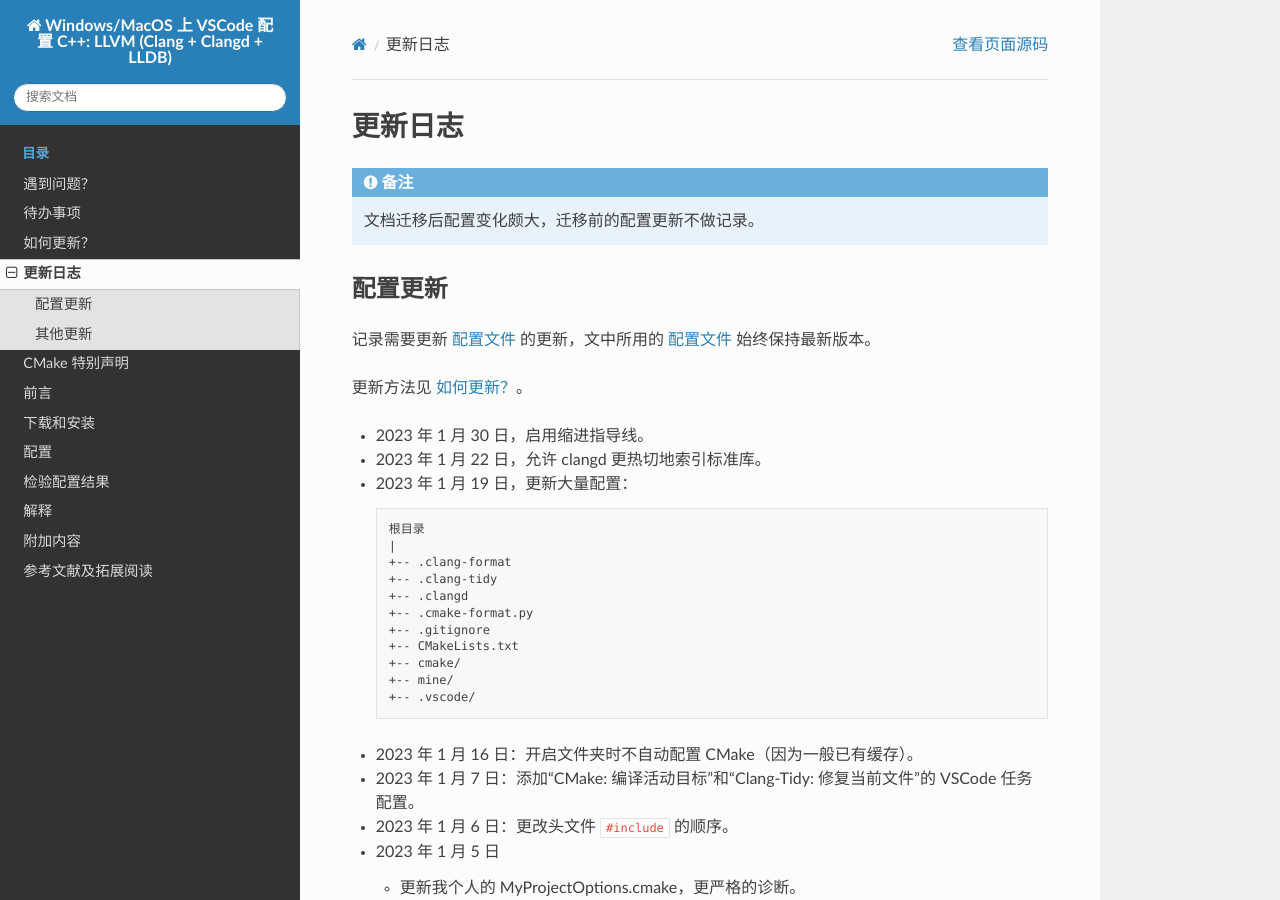
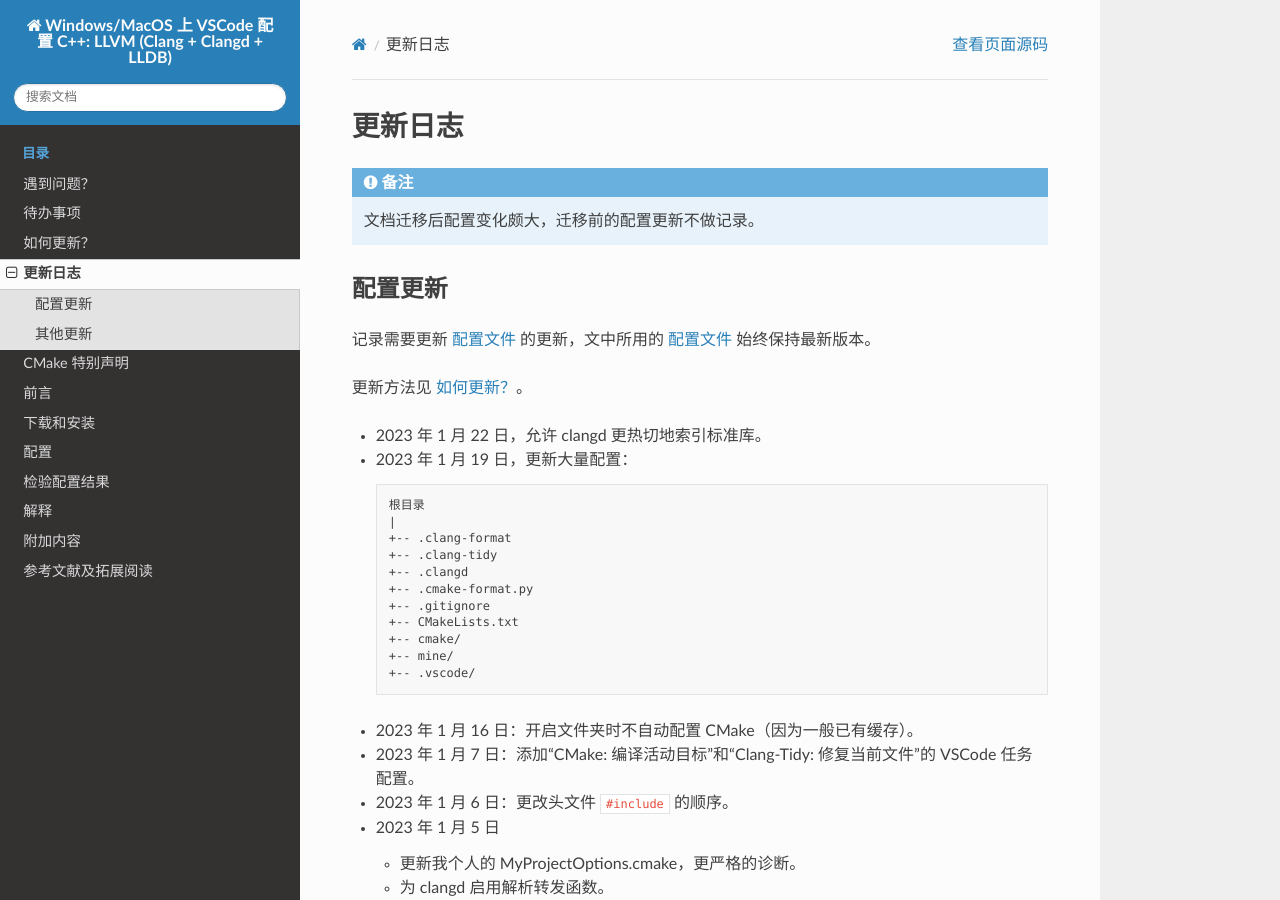
Before and after one commit to FeignClaims/vscode_cpp_starter, a Sphinx documentation site: the page built from docs/source/update_notes.rst, in a window 1280 px wide and 900 px high. Built offline with Sphinx 7.4.7 and the Read the Docs theme 2.0.0, drawn with Linux system fonts in a browser that asks for light colours.

Commit message:
取消“启用缩进指导线”

```diff
--- a/docs/source/update_notes.rst
+++ b/docs/source/update_notes.rst
@@ -14,7 +14,6 @@
 
 更新方法见 :doc:`how_to_update`。
 
-- 2023 年 1 月 30 日，启用缩进指导线。
 - 2023 年 1 月 22 日，允许 clangd 更热切地索引标准库。
 - 2023 年 1 月 19 日，更新大量配置：
 
```
Also changed, not shown: 1 other file.
